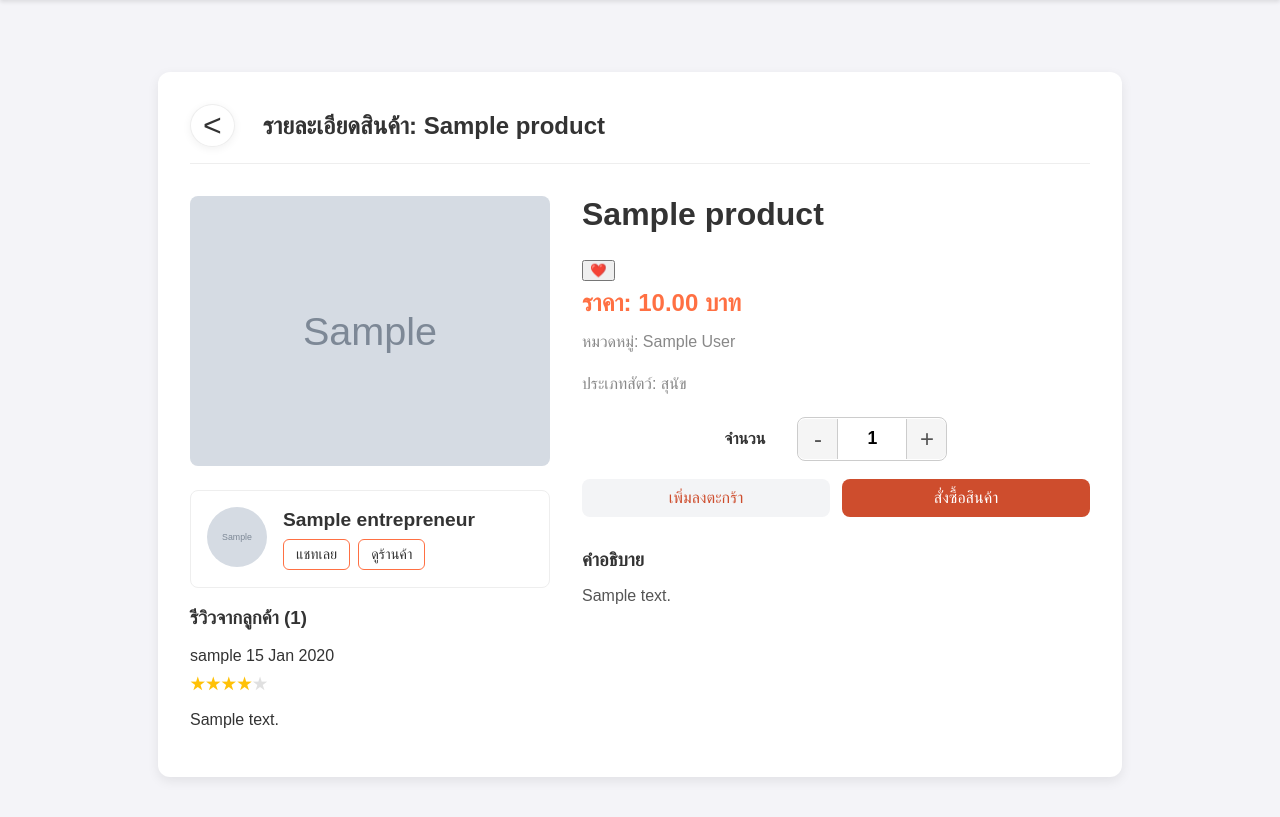
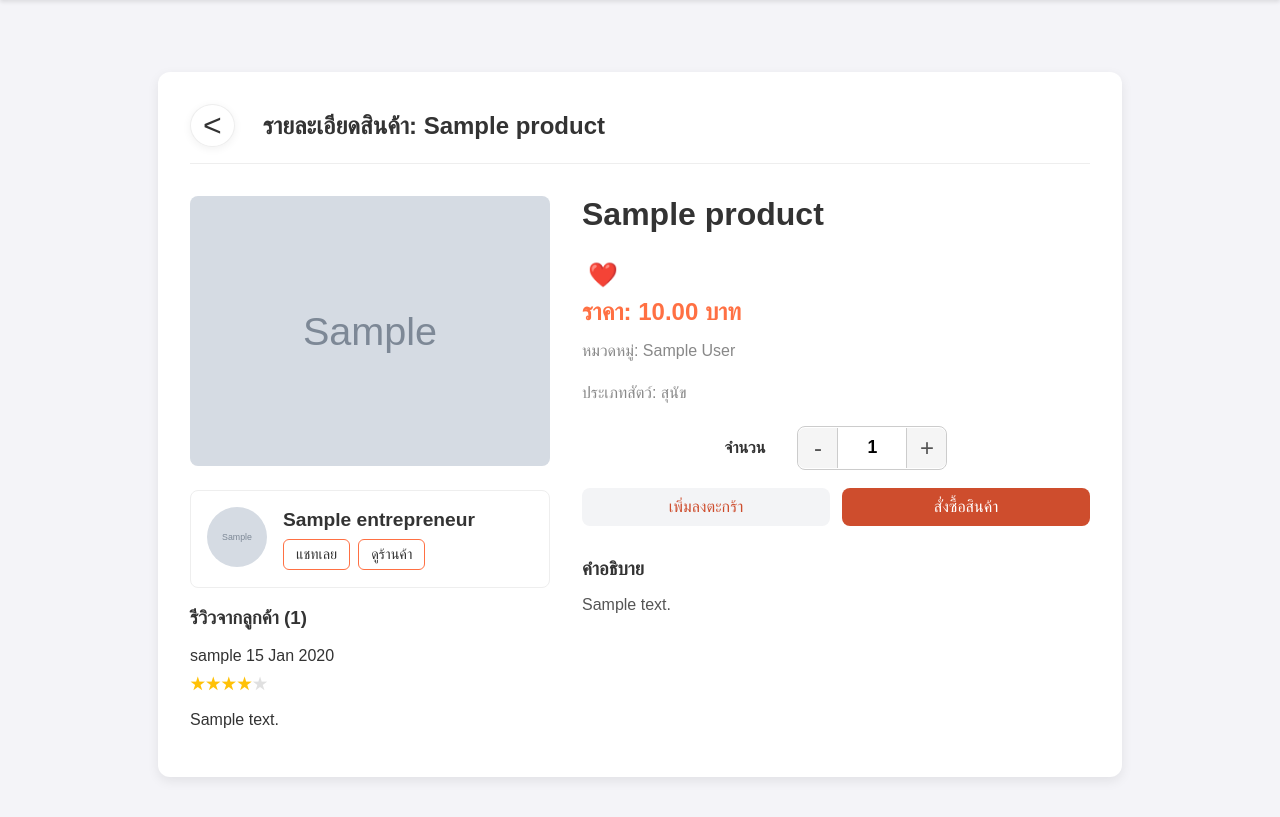
Before and after one commit to Pakaporn288/DSSI-68, a Django app: page /product/1/ in a window 1280 px wide. Shown: the part 66-883 px from the top of the page. Run offline with Django 5.2, Linux system fonts and the light colour scheme; a user stored in the database is signed in; tables that the repository leaves empty hold one stand-in row (values such as "Sample post"); grey boxes marked "Sample" are stand-in pictures.

Commit message:
แก้หัวใจ

```diff
--- a/petjoy/templates/petjoy/products/product_detail.html
+++ b/petjoy/templates/petjoy/products/product_detail.html
@@ -150,6 +150,22 @@
                 .action-btn:active {
                     opacity: 0.9;
                 }
+                .favorite-toggle {
+                    background-color: transparent;
+                    border: none;
+                    font-size: 1.5rem;
+                    color: #888;
+                    cursor: pointer;
+                    transition: color 0.3s ease;
+                }
+
+                .favorite-toggle:hover {
+                    color: #f44336;
+                }
+
+                .favorite-toggle[aria-pressed="true"] {
+                    color: #f44336;
+                }
             </style>
             <script>
                 function changeQuantity(delta) {
```
